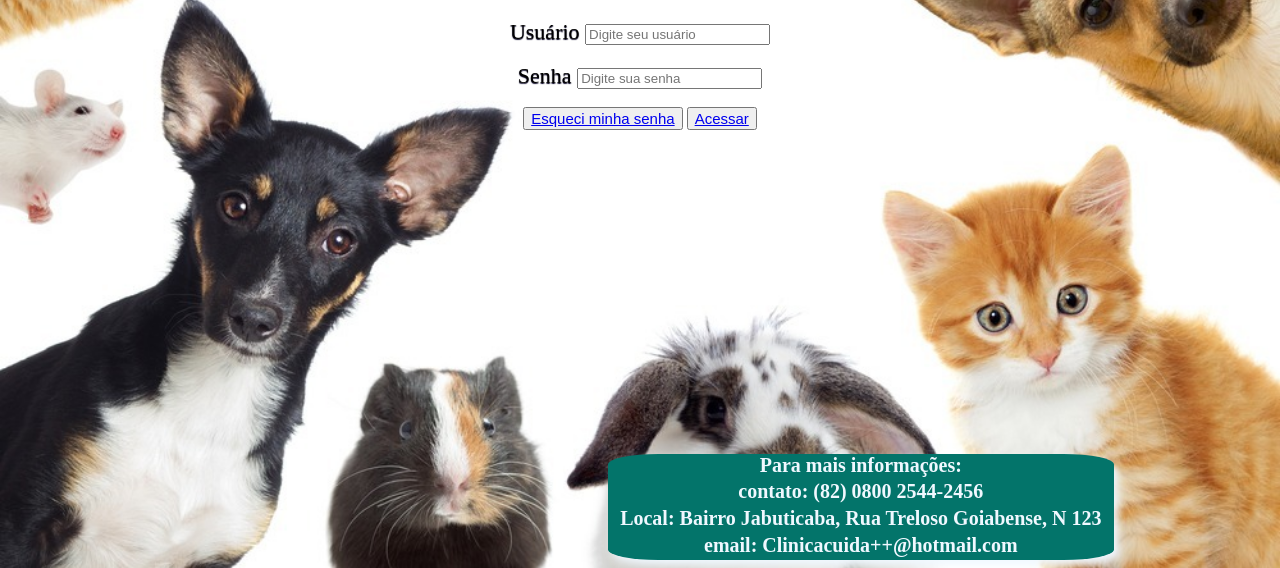
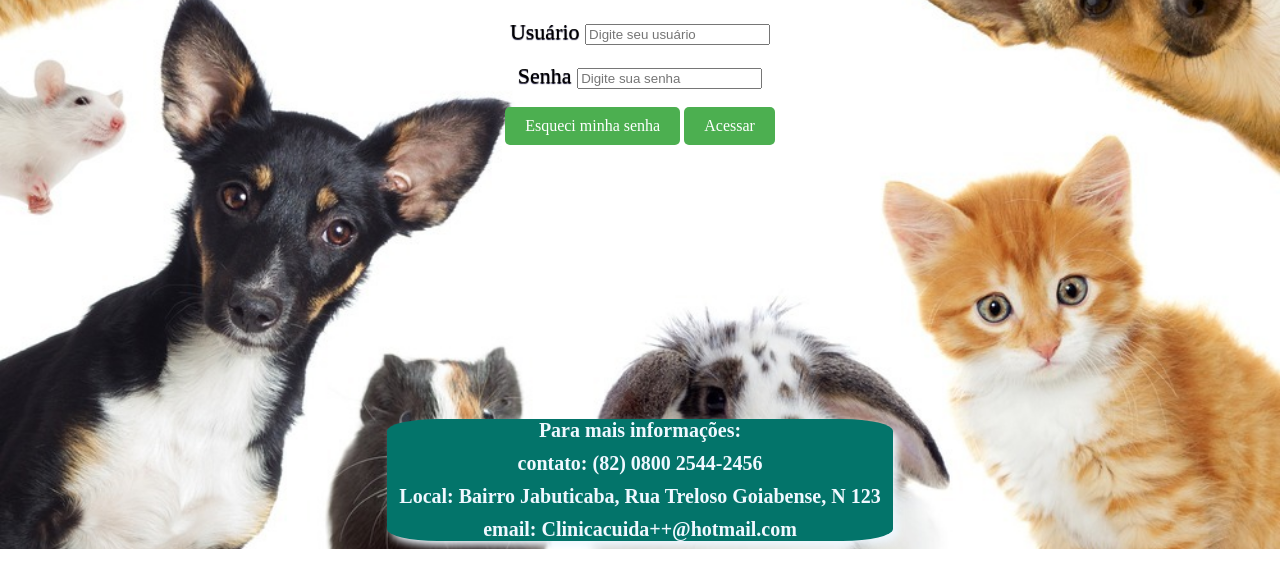
Before and after one commit to Davi-IF/INTWEB, a plain HTML site: page index.html in a window 1280 px wide. Shown: the part 328-896 px from the top of the page. Drawn offline with Linux system fonts and the light colour scheme.

Commit message:
chore: merge changes

```diff
--- a/index.html
+++ b/index.html
@@ -1,7 +1,7 @@
 <!DOCTYPE html>
-<meta charset="utf-8">
-<html>
+<html lang="pt-br">
 <head>
+             <meta charset="utf-8">
              <title> Clínica cuida++ </title>
              <link rel="stylesheet" type="text/css" href="style.css">
 </head>
@@ -22,30 +22,35 @@
 
              <br> <br>
 
-            <label class="label2"  > Senha </label>
+            <label class="label2" > Senha </label>
             <input type="password" name="Senha" placeholder="Digite sua senha" id="Pass">
 
              <br> <br>
 
-             <button> <a class="botao1" href="/"> Esqueci minha senha </a></button>
-             <button> <a class="botao2"   href="page.html">   Acessar  </a> </button>
 
-     </div>
+             <span class="botao1">
+                   <a  class = "ancora " href ="/"> Esqueci minha senha</a>
+            </span>
+
+            <span class="botao2">
+
+                    <a class="ancora" href="page.html"> Acessar </a>
+
+            </span>
+         </form>
+      </div>
+
+
              <br> <br><br> <br> <br> <br> <br> <br>
 
     <div class="inform">
-       <table class="tabelaInfo">
-             <thead> Para mais informações: </thead>
-             <tr>
-                <td> contato: (82) 0800 2544-2456 </td>
-            </tr>
-             <tr>
-                <td> Local: Bairro Jabuticaba, Rua Treloso Goiabense, N 123 </td>
-            </tr>
-            <tr>
-                <td> email: Clinicacuida++@hotmail.com  </td>
-           </tr>
-      </table>
+            <span>Para mais informações: </span>
+
+            <span> contato: (82) 0800 2544-2456 </span>
+
+            <span> Local: Bairro Jabuticaba, Rua Treloso Goiabense, N 123 </span>
+
+            <span> email: Clinicacuida++@hotmail.com  </span>
    </div>
 </body>
 </html>
--- a/style.css
+++ b/style.css
@@ -22,7 +22,7 @@ h3.log{
 
 div.inform{
 
-	margin-top: 180px;
+   margin: auto;
    font-size: 20px;
    text-align: center;
    justify-content: center;
@@ -31,11 +31,13 @@ div.inform{
    box-shadow: 5px 5px 9px;
    background-color: rgb(3, 116, 106);
    border-radius: 10%;
-	font-style: ;
    font-weight: bold;
    width: 40%;
-	margin-left: 600px;
+   margin-top: 130px;
    color: aliceblue;
+   height: fit-content;
+   gap: 10px;
+
 }
 
 .tabelaInfo{
@@ -67,7 +69,6 @@ h1.titulo{
 	color: aliceblue;
 	text-shadow: #050022 5px 8px 9px;
 
-
 }
 
 .desc{
@@ -77,10 +78,29 @@ h1.titulo{
 
 }
 .botao1{
-	font-size: 15px;
+ display: inline-block;
+ background-color: #4caf50;
+ color: white;
+ padding: 10px 20px;
+ font-size: 16px;
+ border: none;
+ border-radius: 5px;
+ cursor: pointer;
+ text-decoration: none;
+ transition: background-color 0.3s;
 }
+
 .botao2{
-	font-size: 15px;
+   display: inline-block;
+   background-color: #4caf50;
+   color: white;
+   padding: 10px 20px;
+   font-size: 16px;
+   border: none;
+   border-radius: 5px;
+   cursor: pointer;
+   text-decoration: none;
+   transition:  background-color 0.3s;
 }
 .label1{
    font-size: 22px;
@@ -91,3 +111,7 @@ h1.titulo{
    font-size: 22px;
    text-shadow: #050022 0px 1px 1px;
 }
+.ancora{
+   text-decoration: none;
+   color: #fff;
+}
```
Lines whose indentation alone changed are shown as unchanged.
